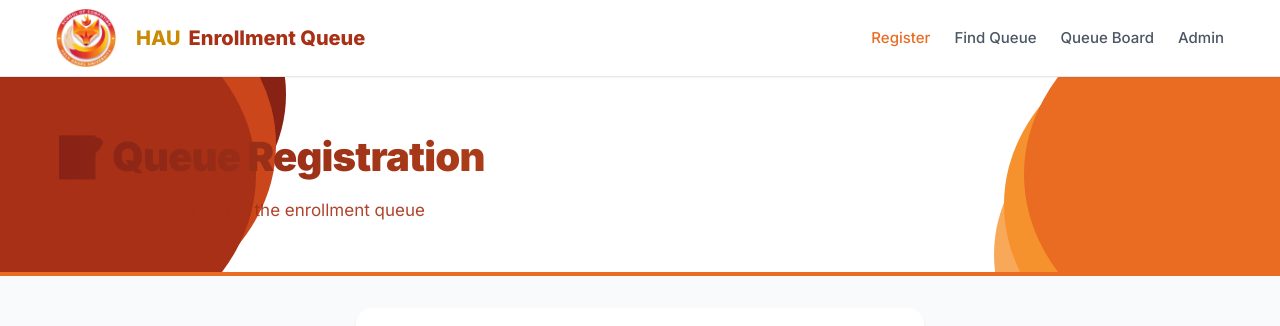
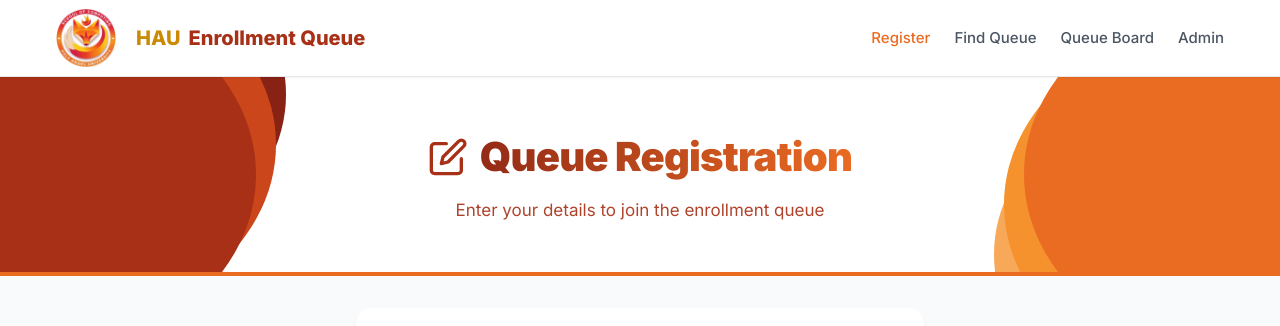
Before and after one commit to officesoc1-ad/enrollment_queuing_system, a Next.js app: page /register in a window 1280 px wide. Shown: the top 326 px of the page. Built offline with nearby package versions, Linux system fonts and the light colour scheme; no server answers; the database is empty.

Commit message:
Fixed menu

```diff
--- a/src/app/admin/page.js
+++ b/src/app/admin/page.js
@@ -42,7 +42,9 @@ export default function AdminLoginPage() {
     }}>
       <div className="card" style={{ maxWidth: '400px', width: '100%' }}>
         <div style={{ textAlign: 'center', marginBottom: '24px' }}>
-          <div style={{ fontSize: '3rem', marginBottom: '8px' }}>🔐</div>
+          <div style={{ marginBottom: '8px', display: 'flex', justifyContent: 'center' }}>
+            <img src="/admin-icon.svg" alt="Admin Icon" style={{ height: '48px', width: 'auto' }} />
+          </div>
           <h1 style={{ fontSize: '1.5rem', fontWeight: 800, color: '#111827' }}>Admin Login</h1>
           <p style={{ color: '#6b7280', fontSize: '0.875rem' }}>Sign in to manage enrollment queues</p>
         </div>
--- a/src/app/register/page.js
+++ b/src/app/register/page.js
@@ -126,10 +126,13 @@ export default function RegisterPage() {
 
   return (
     <>
-      <section className="page-header">
-        <div className="container">
-          <h1>📝 Queue Registration</h1>
-          <p>Enter your details to join the enrollment queue</p>
+      <section className="page-header" style={{ textAlign: 'center' }}>
+        <div className="container" style={{ display: 'flex', flexDirection: 'column', alignItems: 'center' }}>
+          <h1 style={{ display: 'flex', alignItems: 'center', justifyContent: 'center', gap: '12px', margin: 0, paddingBottom: '8px' }}>
+            <img src="/register-icon.svg" alt="Register Icon" style={{ height: '40px', width: 'auto' }} />
+            Queue Registration
+          </h1>
+          <p style={{ margin: 0 }}>Enter your details to join the enrollment queue</p>
         </div>
       </section>
 
```
Also changed, not shown: src/app/queue/page.js (+7 -4 lines), src/app/track/page.js (+5 -2 lines).
